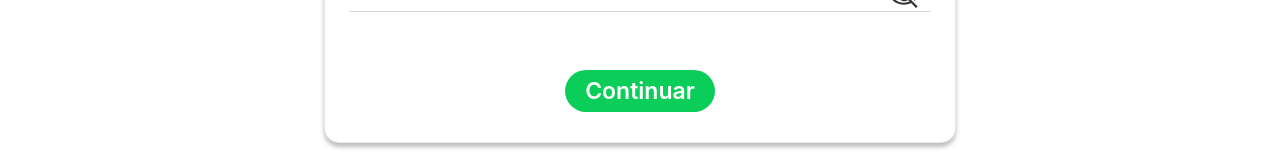
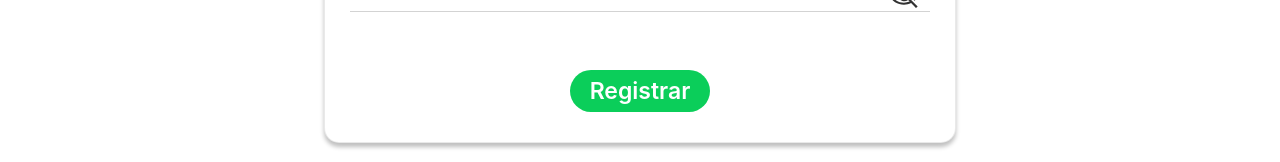
Before and after one commit to Pedrol359/Escuela-Segura, an Angular app: page /registrar-admin-asociacion in a window 1280 px wide. Shown: the part 647-809 px from the top of the page. Built offline with nearby package versions, Linux system fonts and the light colour scheme.

Commit message:
Correccion Registrar- mismo estado

```diff
--- a/src/app/components/registrar-admin-asociacion/registrar-admin-asociacion.component.html
+++ b/src/app/components/registrar-admin-asociacion/registrar-admin-asociacion.component.html
@@ -28,7 +28,7 @@
         </div>
 
         <div class="cont_btn">
-            <button>Continuar</button>
+            <button>Registrar</button>
         </div>
     </div>
 </section>
```
